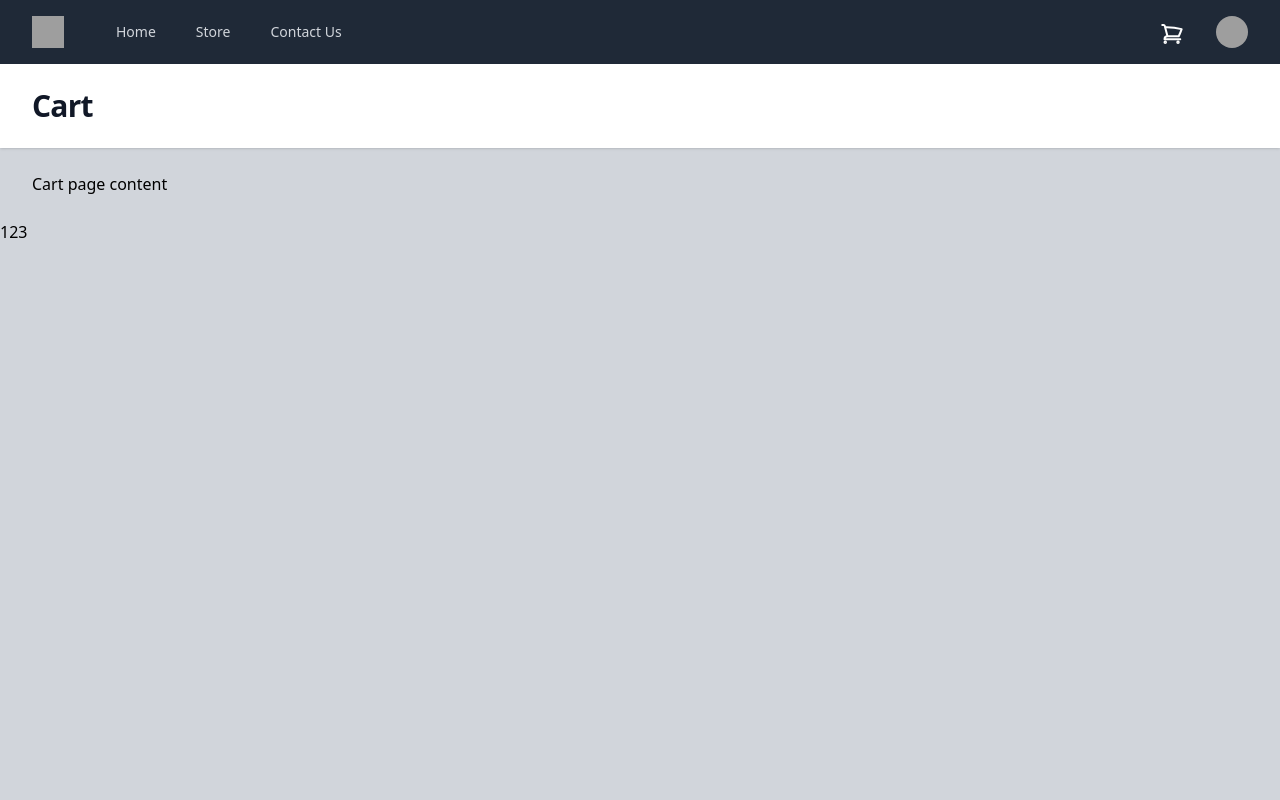
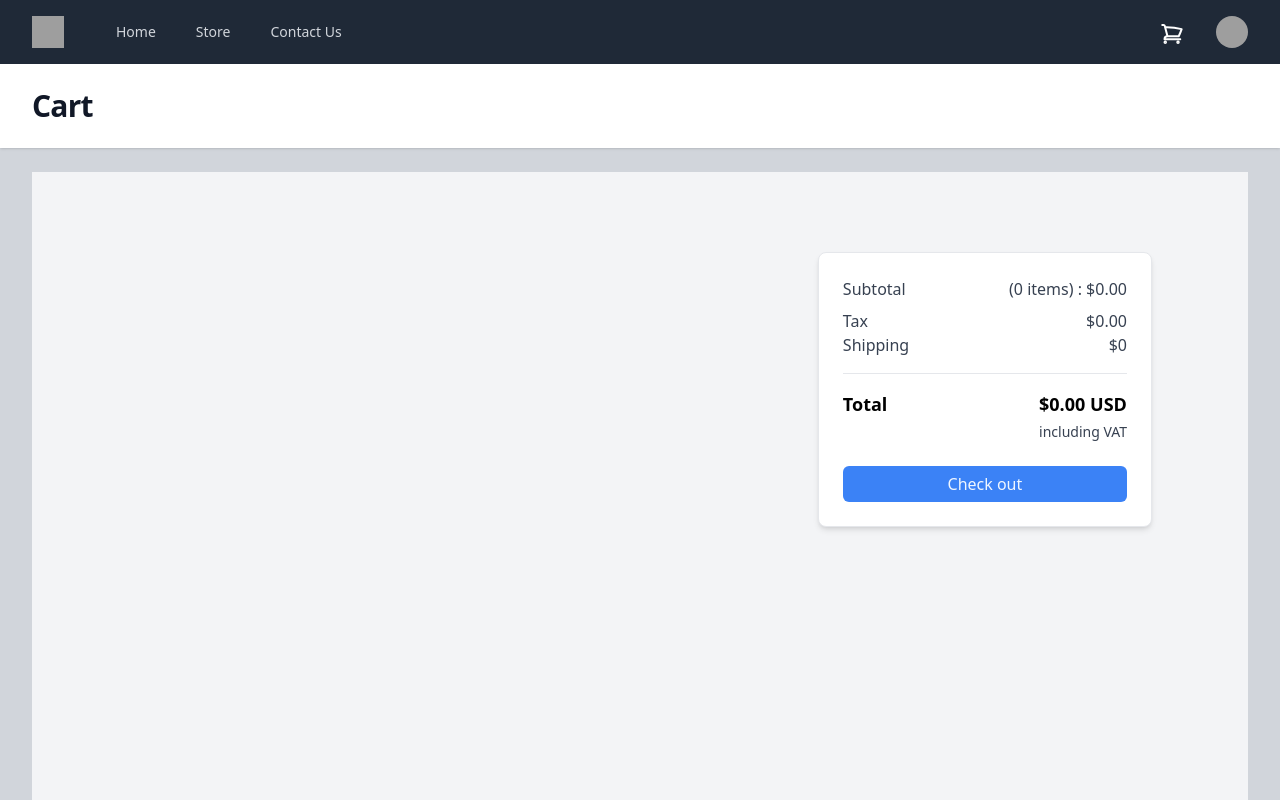
Before and after one commit to mihaildanilov/NodeJS-React-TS-Exam-Assignment, a React (Vite) app in the folder frontend/: page /cart in a window 1280 px wide. Shown: the top 800 px of the page. Built offline with nearby package versions, Linux system fonts and the light colour scheme; grey boxes are pictures that could not be loaded.

Commit message:
34 create cart page (#46)
* Cart page created. Added modal out of stock.

* Added Modal out of stock to product page

```diff
--- a/frontend/src/Router/Router.tsx
+++ b/frontend/src/Router/Router.tsx
@@ -10,7 +10,7 @@ import ContactUS from '../pages/ContactUS';
 import MainPage from '../pages/MainPage';
 import PageNotFound from '../pages/PageNotFound';
 import ProductPage from '../pages/ProductPage';
-import Cart from '../pages/Cart';
+import Cart from '../pages/CartPage';
 
 const router = createBrowserRouter([
 	{ path: '*', element: <PageNotFound /> },
--- /dev/null
+++ b/frontend/src/components/ModalOutOfStock.tsx
@@ -0,0 +1,69 @@
+import React from 'react';
+
+type ModalProps = {
+	isOpen: boolean;
+	onClose: () => void;
+	itemName: string;
+};
+
+const ModalOutOfStock: React.FC<ModalProps> = ({ isOpen, onClose, itemName }) => {
+	if (!isOpen) return null;
+
+	return (
+		<div className="top-32 fixed z-10 inset-0 overflow-y-auto">
+			<div className="flex items-center justify-center min-h-screen pt-4 px-4 pb-20 text-center sm:block sm:p-0">
+				<div className="fixed inset-0 transition-opacity">
+					<div className="absolute inset-0 bg-gray-500 opacity-75"></div>
+				</div>
+				<div
+					className="inline-block align-bottom bg-white rounded-lg text-left overflow-hidden shadow-xl transform transition-all sm:my-8 sm:align-middle sm:max-w-lg sm:w-full"
+					role="dialog"
+					aria-modal="true"
+					aria-labelledby="modal-headline">
+					<div className="bg-white px-4 pt-5 pb-4 sm:p-6 sm:pb-4">
+						<div className="sm:flex sm:items-start">
+							<div className="mx-auto flex-shrink-0 flex items-center justify-center h-12 w-12 rounded-full bg-red-100 sm:mx-0 sm:h-10 sm:w-10">
+								<svg
+									className="h-6 w-6 text-red-600"
+									stroke="currentColor"
+									fill="none"
+									viewBox="0 0 24 24">
+									<path
+										strokeLinecap="round"
+										strokeLinejoin="round"
+										strokeWidth={2}
+										d="M6 18L18 6M6 6l12 12"
+									/>
+								</svg>
+							</div>
+							<div className="mt-3 text-center sm:mt-0 sm:ml-4 sm:text-left">
+								<h3
+									className="text-lg leading-6 font-medium text-gray-900"
+									id="modal-headline">
+									{itemName} is out of stock
+								</h3>
+								<div className="mt-2">
+									<p className="text-sm leading-5 text-gray-500">
+										Unfortunately, {itemName} is currently out of stock.
+									</p>
+								</div>
+							</div>
+						</div>
+					</div>
+					<div className="bg-gray-50 px-4 py-3 sm:px-6 sm:flex sm:flex-row-reverse">
+						<span className="flex w-full rounded-md shadow-sm sm:ml-3 sm:w-auto">
+							<button
+								type="button"
+								className="inline-flex justify-center w-full rounded-md border border-transparent px-4 py-2 bg-red-600 text-base leading-6 font-medium text-white shadow-sm hover:bg-red-500 focus:outline-none focus:border-red-700 focus:shadow-outline-red transition ease-in-out duration-150 sm:text-sm sm:leading-5"
+								onClick={onClose}>
+								Close
+							</button>
+						</span>
+					</div>
+				</div>
+			</div>
+		</div>
+	);
+};
+
+export default ModalOutOfStock;
--- a/frontend/src/context/ContextProvider.tsx
+++ b/frontend/src/context/ContextProvider.tsx
@@ -18,8 +18,7 @@ interface AppState {
 
 const initialState = () => ({
 	cart: {
-		// cartItems: JSON.parse(localStorage.getItem('cartItems') || '[]'),
-		cartItems: [],
+		cartItems: JSON.parse(localStorage.getItem('cartItems') || '[]'),
 		shippingAddress: JSON.parse(localStorage.getItem('shippingAdress') || '{}'),
 		paymentMethod: localStorage.getItem('paymentMethod') || 'PayPal',
 		itemsPrice: 0,
@@ -88,6 +87,7 @@ const StateContext = createContext<StateContextProps>({
 });
 
 export const ContextProvider = (props: ChildrenProps) => {
+	// localStorage.removeItem('cartItems');//!IF need to delete all data from local storage
 	const [currentUser, setCurrentUser] = useState({
 		name: 'Mihail Danilov',
 		email: 'mihaildanilov793@gmail.com',
--- a/frontend/src/pages/Cart.tsx
+++ /dev/null
@@ -1,11 +0,0 @@
-import PageComponent from '../components/PageComponent';
-
-const Cart = () => {
-	return (
-		<PageComponent title="Cart">
-			<div>Cart page content</div>
-		</PageComponent>
-	);
-};
-
-export default Cart;
--- /dev/null
+++ b/frontend/src/pages/CartPage.tsx
@@ -0,0 +1,149 @@
+import { useState } from 'react';
+import PageComponent from '../components/PageComponent';
+import { useStateContext } from '../context/ContextProvider';
+import { CartItem } from '../types/Cart';
+import ModalOutOfStock from '../components/ModalOutOfStock';
+import { useNavigate } from 'react-router-dom';
+
+const Cart = () => {
+	const navigate = useNavigate();
+	const {
+		state: {
+			cart: { cartItems },
+		},
+		dispatch,
+	} = useStateContext();
+	const [isOutOfStock, setIsOutOfStock] = useState(false);
+	const updateCartHandler = (item: CartItem, quantity: number) => {
+		if (item.countInStock < quantity) {
+			setIsOutOfStock(true);
+			return;
+		}
+		dispatch({
+			type: 'CART_ADD_ITEM',
+			payload: { ...item, quantity },
+		});
+	};
+
+	const checkoutHandler = () => {
+		navigate('/signin?redirect=/shipping');
+	};
+
+	let subTotal = cartItems.reduce((a, c) => a + c.price * c.quantity, 0);
+	const tax = subTotal * 0.21;
+	subTotal = subTotal - tax;
+	let shipping = 0;
+	if (subTotal > 0) {
+		shipping = 20.99;
+	}
+	const total = subTotal + tax + shipping;
+
+	return (
+		<PageComponent title="Cart">
+			<div className="h-screen bg-gray-100 pt-20">
+				<div className="mx-auto max-w-5xl justify-center px-6 md:flex md:space-x-6 xl:px-0">
+					<div className="rounded-lg md:w-2/3">
+						{cartItems?.map((item, index) => {
+							return (
+								<div
+									key={index}
+									className="flex flex-col sm:flex-row items-center justify-between mb-6 rounded-lg bg-white p-6 shadow-md">
+									<img
+										src={item.imageSrc}
+										alt="product-image"
+										className="w-full sm:w-40 rounded-lg mb-4 sm:mb-0"
+									/>
+									<div className="flex flex-col justify-between ml-0 sm:ml-4 sm:w-full">
+										<div className="mb-4 sm:mb-0">
+											<h2 className="text-lg font-bold text-gray-900">
+												{item.name}
+											</h2>
+											<p className="text-sm">Price: {item.price}$</p>
+										</div>
+										<div className="flex flex-col items-center sm:flex-row gap-4">
+											<p className="text-sm">
+												Total price: {item.price * item.quantity}$
+											</p>
+											<svg
+												xmlns="http://www.w3.org/2000/svg"
+												fill="none"
+												viewBox="0 0 24 24"
+												strokeWidth="1.5"
+												stroke="currentColor"
+												className="h-5 w-5 cursor-pointer duration-150 hover:text-red-500">
+												<path
+													strokeLinecap="round"
+													strokeLinejoin="round"
+													d="M6 18L18 6M6 6l12 12"
+												/>
+											</svg>
+										</div>
+										<div className="flex items-center border-gray-100">
+											<span
+												onClick={() =>
+													updateCartHandler(
+														item,
+														Math.max(item.quantity - 1, 1)
+													)
+												}
+												className="cursor-pointer rounded-l border-r-2 bg-gray-100 py-1 px-3.5 duration-100 hover:bg-blue-500 hover:text-blue-50">
+												-
+											</span>
+											<ModalOutOfStock
+												isOpen={isOutOfStock}
+												onClose={() => setIsOutOfStock(false)}
+												itemName={item.name}
+											/>
+											<span className="px-3">{item.quantity}</span>
+											<span
+												onClick={() =>
+													updateCartHandler(item, item.quantity + 1)
+												}
+												className="cursor-pointer rounded-r border-l-[1px] bg-gray-100 py-1 px-3 duration-100 hover:bg-blue-500 hover:text-blue-50">
+												+
+											</span>
+										</div>
+									</div>
+								</div>
+							);
+						})}
+					</div>
+
+					<div className="mt-6 h-full rounded-lg border bg-white p-6 shadow-md md:mt-0 md:w-1/3">
+						<div className="mb-2 flex justify-between">
+							<p className="text-gray-700">Subtotal</p>
+							<p className="text-gray-700">
+								({cartItems.reduce((a, c) => a + c.quantity, 0)} items) : $
+								{subTotal.toFixed(2)}
+							</p>
+						</div>
+						<div className="flex justify-between">
+							<p className="text-gray-700">Tax</p>
+							<p className="text-gray-700">${tax.toFixed(2)}</p>
+						</div>
+						<div className="flex justify-between">
+							<p className="text-gray-700">Shipping</p>
+							<p className="text-gray-700">${shipping}</p>
+						</div>
+						<hr className="my-4" />
+						<div className="flex justify-between">
+							<p className="text-lg font-bold">Total</p>
+							<div className="">
+								<p className="mb-1 text-lg font-bold">${total.toFixed(2)} USD</p>
+								<p className="text-sm text-gray-700">including VAT</p>
+							</div>
+						</div>
+						<button
+							onClick={checkoutHandler}
+							disabled={cartItems.length === 0}
+							className="mt-6 w-full rounded-md bg-blue-500 py-1.5 font-medium text-blue-50 hover:bg-blue-600">
+							Check out
+						</button>
+					</div>
+				</div>
+			</div>
+		</PageComponent>
+	);
+};
+
+export default Cart;
--- a/frontend/src/pages/ProductPage.tsx
+++ b/frontend/src/pages/ProductPage.tsx
@@ -11,6 +11,8 @@ import Rating from '../components/Rating';
 import StatusToast from './StatusToast';
 import { useStateContext } from '../context/ContextProvider';
 import { CartItem } from '../types/Cart';
+import { useState } from 'react';
+import ModalOutOfStock from '../components/ModalOutOfStock';
 
 const ProductPage = () => {
 	const { state, dispatch } = useStateContext();
@@ -20,15 +22,13 @@ const ProductPage = () => {
 	const { slug } = useParams<{ slug: string }>();
 	// eslint-disable-next-line @typescript-eslint/no-non-null-assertion
 	const { data: product, isLoading, error } = useGetProductDetailsBySlugQuery(slug!);
+	const [isOutOfStock, setIsOutOfStock] = useState(false);
 
 	const addToCartHandler = (item: CartItem) => {
-		if (!product) {
-			return;
-		}
-		const existItem = cartItems.find((x) => x._id === product?._id);
+		const existItem = cartItems.find((x) => x._id === item._id);
 		const quantity = existItem ? existItem.quantity + 1 : 1;
-		if (product.countInStock < quantity) {
-			alert('Sorry. Product is out of stock');
+		if (item.countInStock < quantity) {
+			setIsOutOfStock(true);
 			return;
 		}
 		dispatch({
@@ -78,7 +78,6 @@ const ProductPage = () => {
 											type="button"
 											onClick={() => {
 												addToCartHandler(convertProductToCartItem(product));
-												console.log('added');
 											}}
 											className="py-3 mt-4 px-4 inline-flex justify-center items-center gap-2 rounded-md border border-transparent font-semibold bg-blue-500 text-white hover:bg-blue-600   transition-all text-sm ">
 											Add to cart
@@ -92,6 +91,11 @@ const ProductPage = () => {
 												<path d="M5.071 1.243a.5.5 0 0 1 .858.514L3.383 6h9.234L10.07 1.757a.5.5 0 1 1 .858-.514L13.783 6H15.5a.5.5 0 0 1 .5.5v2a.5.5 0 0 1-.5.5H15v5a2 2 0 0 1-2 2H3a2 2 0 0 1-2-2V9H.5a.5.5 0 0 1-.5-.5v-2A.5.5 0 0 1 .5 6h1.717L5.07 1.243zM3.5 10.5a.5.5 0 1 0-1 0v3a.5.5 0 0 0 1 0v-3zm2.5 0a.5.5 0 1 0-1 0v3a.5.5 0 0 0 1 0v-3zm2.5 0a.5.5 0 1 0-1 0v3a.5.5 0 0 0 1 0v-3zm2.5 0a.5.5 0 1 0-1 0v3a.5.5 0 0 0 1 0v-3zm2.5 0a.5.5 0 1 0-1 0v3a.5.5 0 0 0 1 0v-3z" />
 											</svg>
 										</button>
+										<ModalOutOfStock
+											isOpen={isOutOfStock}
+											onClose={() => setIsOutOfStock(false)}
+											itemName={product.name}
+										/>
 									</>
 								) : (
 									<StatusToast message="Out stock" />
```
Also changed, not shown: frontend/src/components/DefaultLayout.tsx (+4 -4 lines).
